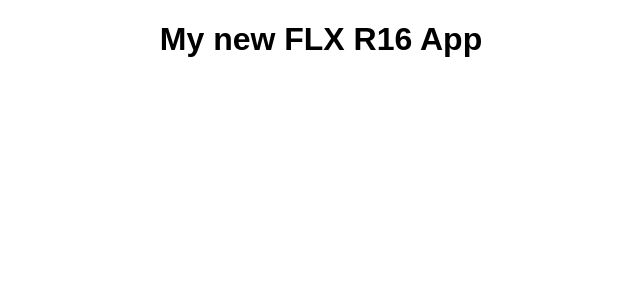
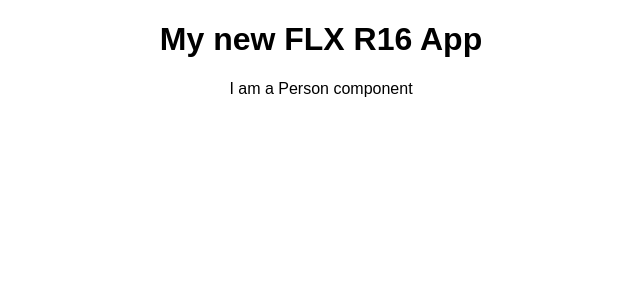
Before and after one commit to gitfilix/r16, a React (Create React App) app in the folder r16/: page / in a window 1280 px wide. Shown: the top 300 px of the page, without its empty margins (319-959 px from the left). Built offline with nearby package versions, Linux system fonts and the light colour scheme.

Commit message:
first component

```diff
--- a/r16/src/App.js
+++ b/r16/src/App.js
@@ -1,12 +1,13 @@
 import React, { Component } from 'react';
-import logo from './logo.svg';
 import './App.css';
+import Person from './Person/Person.js';
 
 class App extends Component {
   render() {
     return (
       <div className="App">
           <h1 className="App-title">My new FLX R16 App</h1>
+          <Person />
       </div>
     );
   }
--- /dev/null
+++ b/r16/src/Person/Person.js
@@ -0,0 +1,10 @@
+import React from 'react';
+//
+const person = () => {
+  return (
+    <p>I am a Person component</p>
+  )
+};
+
+
+export default person;
```
Also changed, not shown: 1 other file (tests, documents, lock files or other folders).
